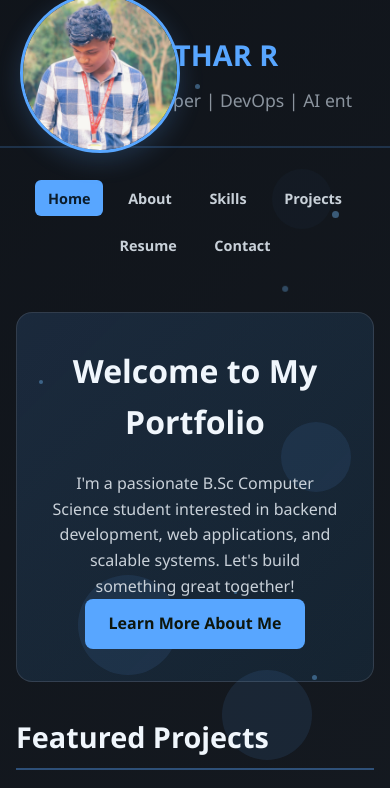
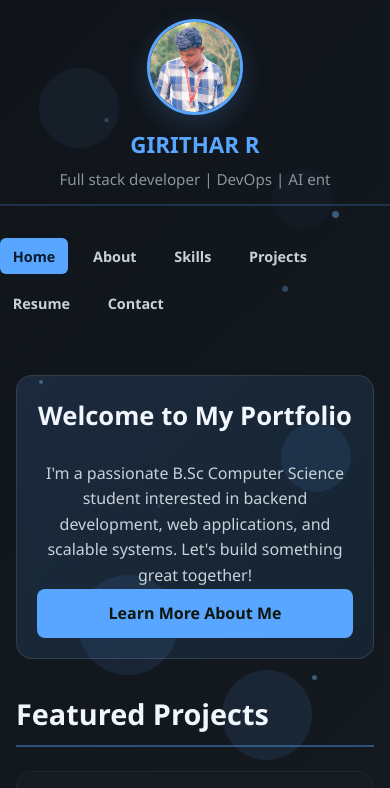
Before and after one commit to GiriThar09/giri-s-profile, a plain HTML site: page index.html in a window 390 px wide. Shown: the top 788 px of the page. Drawn offline with Linux system fonts and the light colour scheme.

Commit message:
alignment for responsive

```diff
--- a/index.html
+++ b/index.html
@@ -24,9 +24,9 @@
   <div class="particle particle8"></div>
 </div>
 
-<header style="position: relative; display: flex; align-items: center; justify-content: center; gap: 2rem;">
-  <img src="images/WhatsApp Image 2026-03-26 at 2.25.52 PM.jpeg" alt="Girithar R" style="position: absolute; left: 20px; top: 50%; transform: translateY(-50%); width: 160px; height: 160px; border-radius: 50%; object-fit: cover; border: 3px solid #58a6ff; box-shadow: 0 8px 25px rgba(88, 166, 255, 0.2);">
-  <div>
+<header class="site-header">
+  <img src="images/WhatsApp Image 2026-03-26 at 2.25.52 PM.jpeg" alt="Girithar R" class="profile-photo-main">
+  <div class="header-content">
     <h1>GIRITHAR R</h1>
     <p>Full stack developer | DevOps  | AI enthusiast</p>
   </div>
--- a/style.css
+++ b/style.css
@@ -230,6 +230,33 @@ header {
   margin-bottom: 2rem;
   padding: 2rem 0;
   border-bottom: 2px solid rgba(88, 166, 255, 0.2);
+}
+
+.site-header {
+  position: relative;
+  display: flex;
+  align-items: center;
+  justify-content: center;
+  gap: 2rem;
+  flex-wrap: wrap;
+  padding: 2rem 1rem;
+  text-align: center;
+}
+
+.profile-photo-main {
+  width: 160px;
+  height: 160px;
+  aspect-ratio: 1 / 1;
+  border-radius: 50%;
+  object-fit: cover;
+  border: 3px solid #58a6ff;
+  box-shadow: 0 8px 25px rgba(88, 166, 255, 0.2);
+  flex-shrink: 0;
+  display: block;
+}
+
+.header-content {
+  max-width: 560px;
 }
 
 header h1 {
@@ -640,9 +667,40 @@ li {
   100% { transform: scale(1) rotate(0deg); }
 }
 
+@media (max-width: 1024px) {
+  .container {
+    max-width: 900px;
+    padding: 1.25rem;
+  }
+
+  .hero {
+    padding: 1.5rem;
+  }
+
+  .project-grid {
+    grid-template-columns: repeat(auto-fit, minmax(260px, 1fr));
+  }
+}
+
 @media (max-width: 768px) {
+  .site-header {
+    flex-direction: column;
+    gap: 0.75rem;
+    padding: 1.2rem 1rem 0.8rem;
+  }
+
+  .profile-photo-main {
+    width: 110px;
+    height: 110px;
+  }
+
   header h1 {
-    font-size: 1.8rem;
+    font-size: clamp(1.4rem, 4.5vw, 1.9rem);
+    margin-bottom: 0.25rem;
+  }
+
+  header p {
+    font-size: 0.95rem;
   }
 
   nav {
@@ -657,4 +715,61 @@ li {
   .container {
     padding: 1rem;
   }
+
+  .hero {
+    padding: 1.25rem;
+  }
+
+  .about-content {
+    flex-direction: column;
+    align-items: flex-start;
+    gap: 1rem;
+  }
+
+  .project-grid,
+  .contact-grid {
+    grid-template-columns: 1fr;
+  }
+
+  .card,
+  .project-card,
+  .resume-section {
+    padding: 1.2rem;
+  }
 }
+
+@media (max-width: 480px) {
+  nav {
+    justify-content: flex-start;
+    overflow-x: auto;
+    padding-bottom: 0.3rem;
+  }
+
+  nav a {
+    white-space: nowrap;
+  }
+
+  .profile-photo-main {
+    width: 96px;
+    height: 96px;
+  }
+
+  .hero h2 {
+    font-size: 1.6rem;
+  }
+
+  .btn {
+    display: block;
+    width: 100%;
+    text-align: center;
+  }
+
+  .skills {
+    gap: 0.5rem;
+  }
+
+  .skill-chip {
+    font-size: 0.82rem;
+    padding: 0.4rem 0.8rem;
+  }
+}
```
Also changed, not shown: about.html (+3 -3 lines), contacts.html (+3 -3 lines), projects.html (+3 -3 lines), resume.html (+3 -3 lines), skills.html (+3 -3 lines).
